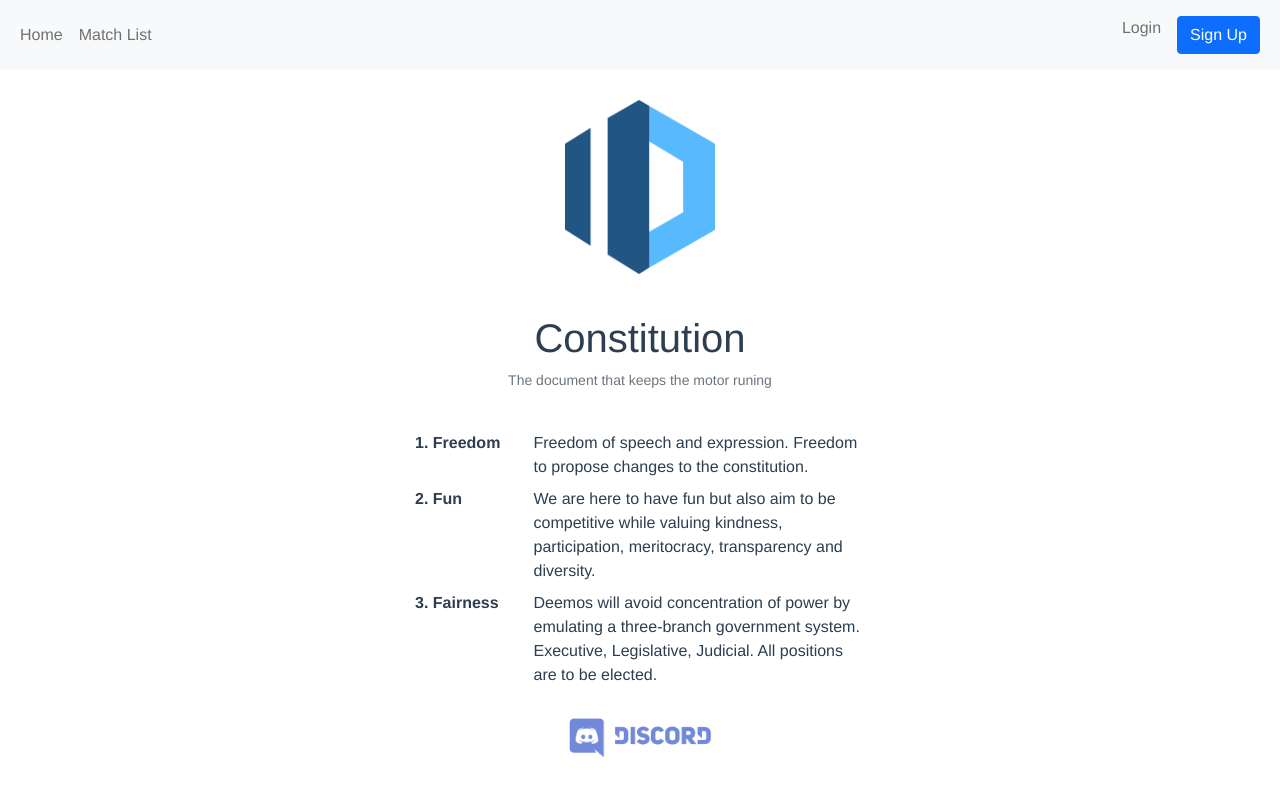
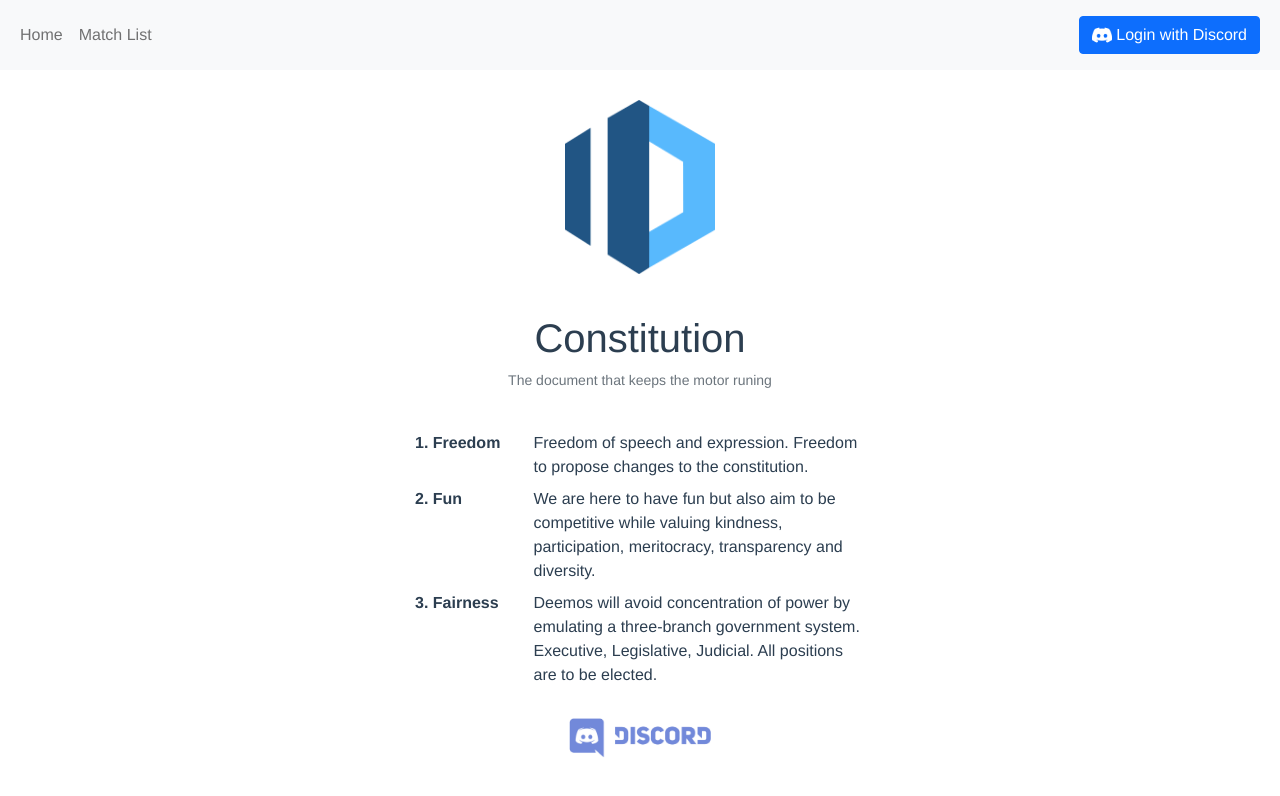
Before and after one commit to joobei/clanboy, a Vue app: page / in a window 1280 px wide. Shown: the top 796 px of the page. Built offline with nearby package versions, Linux system fonts and the light colour scheme; no server answers.

Commit message:
added discord login icon

```diff
--- a/src/components/navbar.vue
+++ b/src/components/navbar.vue
@@ -43,15 +43,8 @@
           >
             Logout
           </li>
-          <li class="nav-item " v-else>
-            <router-link to="/login" class="nav-link">
-              Login</router-link
-            >
-          </li>
-
-
     <router-link v-if="!loginStatus" to="/register" class="nav-link"><button type="button" class="btn btn-primary">
-        Sign Up
+        <img src="../assets/Discord-Logo-White.png" style="width:20px"/> Login with Discord
       </button></router-link>
         </ul>
       </div>
```
Also changed, not shown: src/assets/Discord-Logo-White.png (added).
